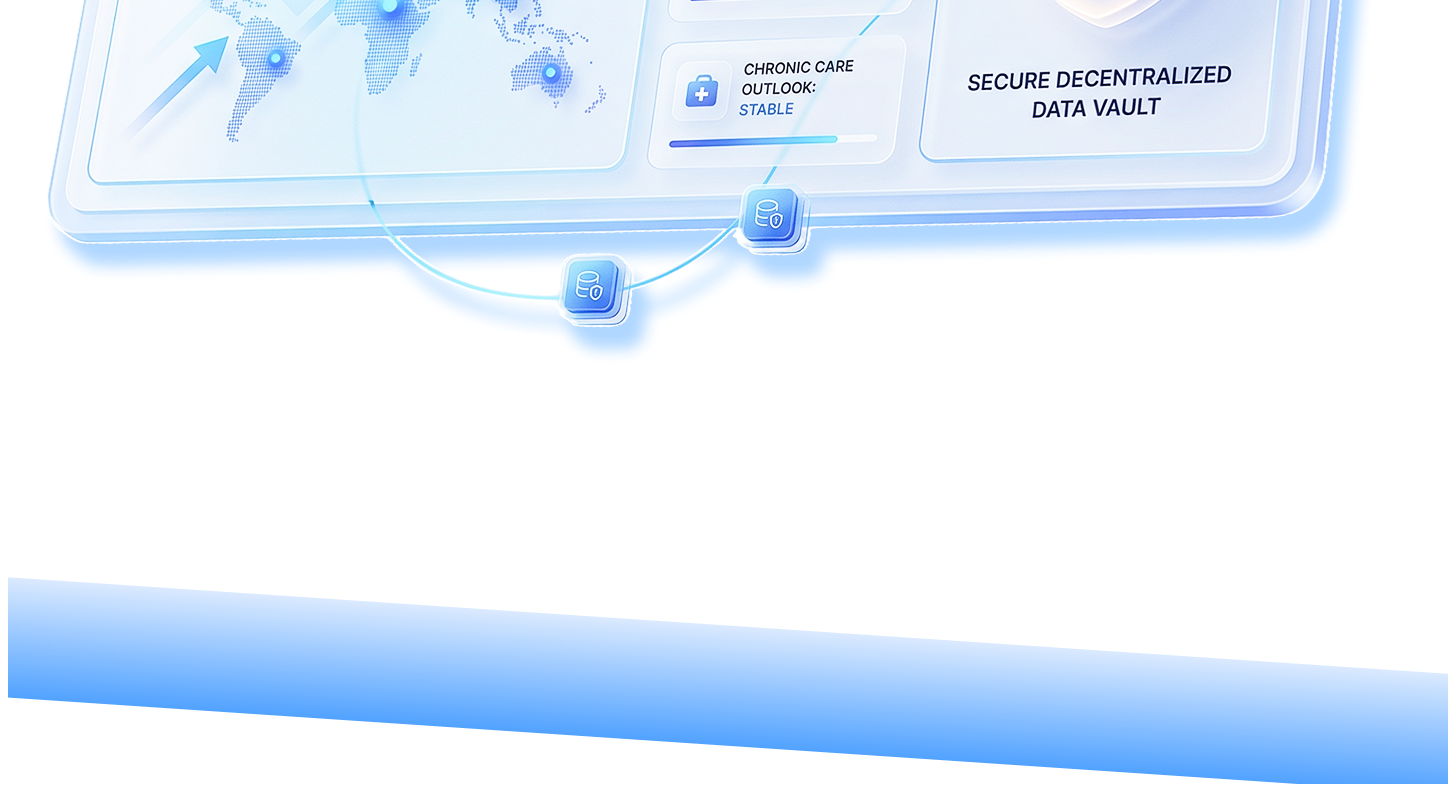
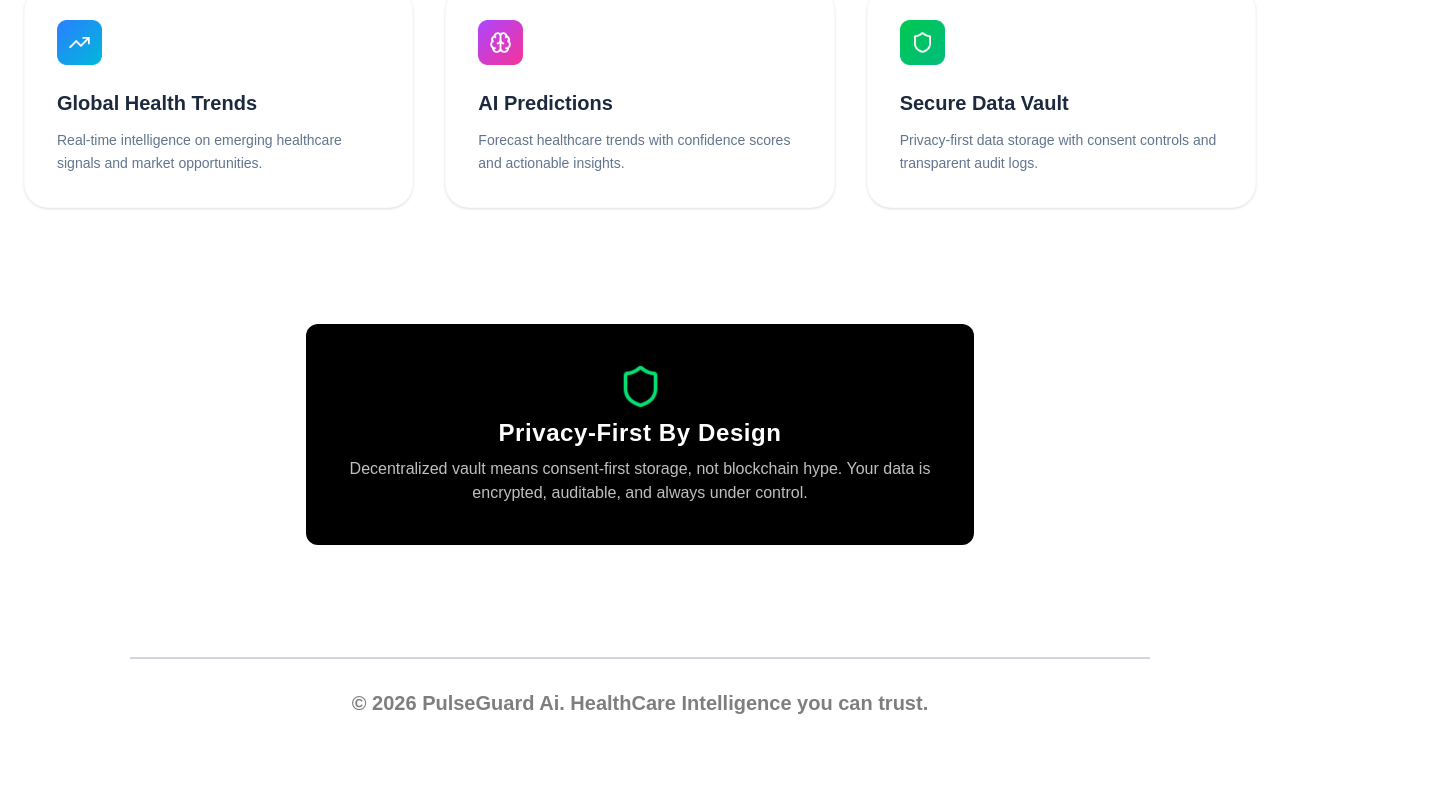
Before and after one commit to Djsteplion/PulseGuard_Ai, a Next.js app: page /landingpage in a window 1280 px wide. Shown: the part 1960-2746 px from the top of the page, 1448 px wide, since content can reach past the window. After the commit the page ends 2707 px from the top, so only its background shows below. Built offline with nearby package versions, Linux system fonts and the light colour scheme.

Commit message:
updated landingPage  & added login + signup pages

```diff
--- /dev/null
+++ b/components/RevealOnScroll.tsx
@@ -0,0 +1,48 @@
+"use client";
+import { useEffect, useRef, useState, ReactNode } from "react";
+
+interface RevealProps {
+  children: ReactNode;
+  threshold?: number; // How much of the element is visible (0.1 to 1.0)
+}
+
+const RevealOnScroll = ({ children, threshold = 0.2 }: RevealProps) => {
+  const [isVisible, setIsVisible] = useState(false);
+  const sectionRef = useRef<HTMLDivElement>(null);
+
+  useEffect(() => {
+    const observer = new IntersectionObserver(
+      ([entry]) => {
+        if (entry.isIntersecting) {
+          setIsVisible(true);
+          observer.unobserve(entry.target); // Stop watching once it's visible
+        }
+      },
+      {
+        threshold: threshold,
+        rootMargin: "0px 0px -50px 0px" // Triggers slightly before it hits the view
+      }
+    );
+
+    if (sectionRef.current) {
+      observer.observe(sectionRef.current);
+    }
+
+    return () => observer.disconnect();
+  }, [threshold]);
+
+  return (
+    <div
+      ref={sectionRef}
+      className={`transition-all duration-1000 ease-out ${
+        isVisible
+          ? "opacity-100 translate-y-0"
+          : "opacity-0 translate-y-10"
+      }`}
+    >
+      {children}
+    </div>
+  );
+};
+
+export default RevealOnScroll;
--- /dev/null
+++ b/components/authentication/loginandsignup.tsx
@@ -0,0 +1,110 @@
+"use client";
+import { useState } from 'react';
+// Added Mail and User icons
+import { Lock, Mail, User } from 'lucide-react';
+import Image from 'next/image';
+import logo1 from '../../public/logo1.png';
+import logo2b from '../../public/PulseGuard AI.png';
+
+const LoginAndSignup = () => {
+  const [fullname, setFullName] = useState('');
+  const [cpassword, setCpassword] = useState('');
+  const [password, setPassword] = useState('');
+  const [email, setEmail] = useState('');
+  const [isLoginForm, setIsLoginForm] = useState(true);
+
+  return (
+    <section className='flex flex-col items-center justify-center pt-[5%]'>
+      <div className='mb-3 flex flex-row items-center justify-center gap-1 mt-10'>
+        <Image src={logo1} alt='PulseGuard Ai logo' height={20} width={20} />
+        <Image src={logo2b} alt='PulseGuard Ai logo' height={20} width={190} />
+      </div>
+
+      <div className='w-80 bg-white p-6 rounded-2xl border border-slate-200 shadow-xl space-y-4 md:w-100'>
+        {/* Toggle Header */}
+        <div className='flex items-center justify-center bg-gray-100 p-1 rounded-lg'>
+          <div
+            className={`text-sm w-full flex items-center justify-center py-2 rounded-lg cursor-pointer transition-all ${isLoginForm ? 'bg-white text-black font-semibold shadow-sm' : 'text-gray-500'}`}
+            onClick={() => setIsLoginForm(true)}
+          >
+            Login
+          </div>
+          <div
+            className={`text-sm w-full flex items-center justify-center py-2 rounded-lg cursor-pointer transition-all ${!isLoginForm ? 'bg-white text-black font-semibold shadow-sm' : 'text-gray-500'}`}
+            onClick={() => setIsLoginForm(false)}
+          >
+            Sign Up
+          </div>
+        </div>
+
+        <form action="#" className='space-y-4'>
+          {!isLoginForm && (
+            <div className="flex flex-col gap-1">
+              <label className="text-black font-semibold text-[12px] opacity-85">Full Name</label>
+              <div className="relative flex items-center">
+                <User className="absolute left-3 text-gray-400" size={18} />
+                <input
+                  type="text" placeholder="Stephen Olayiwola" value={fullname}
+                  onChange={e => setFullName(e.target.value)}
+                  className="w-full pl-10 pr-3 py-2 border rounded-lg outline-none focus:ring-2 focus:ring-blue-500 text-black transition-all"
+                />
+              </div>
+            </div>
+          )}
+
+          <div className="flex flex-col gap-1">
+            <label className="text-black font-semibold text-[12px] opacity-85">Email Address</label>
+            <div className="relative flex items-center">
+              <Mail className="absolute left-3 text-gray-400" size={18} />
+              <input
+                type="email" placeholder="name123@gmail.com" value={email}
+                onChange={e => setEmail(e.target.value)}
+                className="w-full pl-10 pr-3 py-2 border rounded-lg outline-none focus:ring-2 focus:ring-blue-500 text-black transition-all"
+              />
+            </div>
+          </div>
+
+          <div className="flex flex-col gap-1">
+            <label className="text-black font-semibold text-[12px] opacity-85">Password</label>
+            <div className="relative flex items-center">
+              <Lock className="absolute left-3 text-gray-400" size={18} />
+              <input
+                type="password" placeholder="********" value={password}
+                onChange={e => setPassword(e.target.value)}
+                className="w-full pl-10 pr-3 py-2 border rounded-lg outline-none focus:ring-2 focus:ring-blue-500 text-black transition-all"
+              />
+            </div>
+          </div>
+
+          {!isLoginForm && (
+            <div className="flex flex-col gap-1">
+              <label className="text-black font-semibold text-[12px] opacity-85">Confirm Password</label>
+              <div className="relative flex items-center">
+                <Lock className="absolute left-3 text-gray-400" size={18} />
+                <input
+                  type="password" placeholder="********" value={cpassword}
+                  onChange={e => setCpassword(e.target.value)}
+                  className="w-full pl-10 pr-3 py-2 border rounded-lg outline-none focus:ring-2 focus:ring-blue-500 text-black transition-all"
+                />
+              </div>
+            </div>
+          )}
+
+          <button className="w-full bg-blue-600 text-white py-2.5 mt-2 rounded-lg font-medium hover:bg-blue-700 active:scale-[0.98] transition-all shadow-md">
+            {isLoginForm ? 'Login' : 'Create Account'}
+          </button>
+
+          {/* Bottom Footer */}
+          <div className="pt-4 border-t border-gray-100 flex flex-row items-center justify-center gap-2">
+            <Lock className="text-green-500" size={14}/>
+            <span className='text-[10px] text-gray-500 font-medium text-center'>
+              Encrypted authentication. Privacy-first by design
+            </span>
+          </div>
+        </form>
+      </div>
+    </section>
+  );
+};
+
+export default LoginAndSignup;
--- /dev/null
+++ b/components/landing_page/footer.tsx
@@ -0,0 +1,16 @@
+
+const Footer = () => {
+    const d = new Date();
+    const year = d.getFullYear();
+  return (
+    <div className="flex items-center justify-center flex-col mt-23">
+        <div className="w-70 h-0.5 bg-gray-300 mx-20 md:w-175 lg:w-255">
+        </div>
+        <div className="text-black opacity-50 font-semibold text-[11px] md:text-xl mt-7.5 mb-7.5">
+         &copy; {year} PulseGuard Ai. HealthCare Intelligence you can trust.
+        </div>
+    </div>
+  )
+}
+
+export default Footer
--- a/components/landing_page/hero.tsx
+++ b/components/landing_page/hero.tsx
@@ -1,28 +1,36 @@
 import Link from 'next/link';
 import Image from 'next/image';
-import arc from '../../public/Hero bg.png'
+// Tip: If these paths show red lines, try: import arc from '/Hero bg.png'
+import arc from '../../public/Hero bg.png';
 import heroIcon from '../../public/Frame 2.png';
 import border from '../../public/Brand section.png';
 
 const Hero = () => {
   return (
-    <section
-     className='relative w-full overflow-hidden
-      animate-slow-gradient
-      bg-[linear-gradient(-45deg,rgba(239,246,255,0.8),rgba(184,230,255,1),rgba(219,234,254,0.9))]
-      bg-size-[400%_400%]'
-    >
-      <div className="flex flex-col justify-center items-center px-6 md:px-5 ">
-          <h1 className='text-2xl text-center text-blue-600 font-bold leading-6 mt-8 md:mt-16 md:text-3xl md:leading-8 lg:leading-12 lg:text-5xl '>HealthCare Intelligence <br/> Powered By Ai</h1>
-          <p className="text-[10px] text-black font-semibold opacity-70 text-center mt-2  md:mt-3 md:text-[20px] md:leading-7 lg:text-2xl">
+    <section className='relative w-full overflow-hidden animate-slow-gradient bg-[linear-gradient(-45deg,rgba(239,246,255,0.8),rgba(184,230,255,1),rgba(219,234,254,0.9))] bg-size-[400%_400%]'>
+
+      {/* Increased z-index to ensure text is always on top */}
+      <div className="relative z-20 flex flex-col justify-center items-center px-6 md:px-5">
+          <h1 className='text-2xl text-center text-blue-600 font-bold leading-6 mt-8 md:mt-16 md:text-3xl md:leading-8 lg:leading-12 lg:text-5xl '>
+            HealthCare Intelligence <br/> Powered By Ai
+          </h1>
+          <p className="text-[10px] text-black font-semibold opacity-70 text-center mt-2 md:mt-3 md:text-[20px] md:leading-7 lg:text-2xl">
             Discover emerging health trends, forecast market opportunities, and <br className="hidden md:block"/>
             manage patient data with privacy-first security.
           </p>
-          <Link href='/' className='relative z-10 px-4 rounded-sm py-2 mt-3 text-[10px] text-white font-semibold md:text-2xl md:mt-7 bg-blue-500 md:px-6 md:py-3 md:rounded-lg  hover:bg-blue-700 hover:shadow-2xl transition-all'>
+
+          {/* Enhanced Button: Added active:scale for mobile feedback */}
+          <Link href='/'
+            className='relative z-30 px-4 rounded-sm py-2 mt-3 text-[10px] text-white font-semibold bg-blue-500 transition-all duration-200
+            hover:bg-blue-700 hover:shadow-xl
+            active:scale-95 active:bg-blue-800
+            md:text-2xl md:mt-7 md:px-6 md:py-3 md:rounded-lg'
+          >
             Get Started
           </Link>
       </div>
-      <div className='flex  flex-col justify-center items-center -mt-13 md:-mt-20 lg:-mt-50'>
+
+      <div className='flex flex-col justify-center items-center -z-10 -mt-13 md:-mt-20 lg:-mt-50'>
         <div className='relative w-full'>
             <Image
               src={arc}
@@ -34,20 +42,21 @@ const Hero = () => {
         <div className='absolute pt-36 md:pt-60 lg:pt-115'>
             <Image
               src={heroIcon}
-              alt='Hero Section Image'
+              alt='Hero Icon'
               className="w-auto h-auto lg:min-w-screen"
             />
         </div>
       </div>
+
       <div className='flex justify-center items-center'>
         <Image
           src={border}
-          alt='Hero Border Image'
+          alt='Hero Border'
           className="w-full h-auto"
         />
       </div>
     </section>
-  )
-}
+  );
+};
 
-export default Hero
+export default Hero;
--- a/components/landing_page/navbar.tsx
+++ b/components/landing_page/navbar.tsx
@@ -41,8 +41,8 @@ const NavBar = () => {
           }
       </div>
       <div className="flex flex-row items-center  gap-2 md:gap-3">
-        <Link href ='/' className="text-white text-[10px] bg-blue-500 px-2.5 py-1.5 rounded-sm md:px-4 md:py-2 lg:text-[18px]  hover:bg-blue-700 hover:shadow-2xl transition-all">Login</Link>
-        <Link href ="#about" className="text-white text-[10px] bg-blue-500 px-2.5 py-1.5 rounded-sm md:px-4 md:py-2 lg:text-[18px]  hover:bg-blue-700 hover:shadow-2xl transition-all">Sign Up</Link>
+        <Link href ='/authentication' className="text-white text-[10px] bg-blue-500 px-2.5 py-1.5 rounded-sm md:px-4 md:py-2 lg:text-[18px]  hover:bg-blue-700 hover:shadow-2xl active:scale-95 active:bg-blue-700 transition-all">Login</Link>
+        <Link href ="../../../pages/authentication/Authentication" className="text-white text-[10px] bg-blue-500 px-2.5 py-1.5 rounded-sm md:px-4 md:py-2 lg:text-[18px]  hover:bg-blue-700 hover:shadow-2xl active:scale-95 active:bg-blue-700 transition-all">Sign Up</Link>
       </div>
     </div>
   )
--- a/components/landing_page/privacyfirst.tsx
+++ b/components/landing_page/privacyfirst.tsx
@@ -3,11 +3,13 @@ import vault from '../../public/Icon (4).png'
 
 const PrivacyFirstByDesign = () => {
   return (
-   <div className='w-full flex items-center justify-center'>
+   <div className='w-full flex items-center justify-center mb-5'>
         <div className='bg-black flex max-w-fit  p-5 gap-2 flex-col items-center justify-center rounded-xl m-5 md:m-5 md:px-11 py-10'>
             <Image
                 src={vault}
                 alt='privacy-first icon'
+                width={45}
+                height={45}
             />
             <h1 className='text-white font-bold text-2xl md:tracking-wider lg:tracking-wide'>Privacy-First By Design</h1>
             <p className='text-center text-white opacity-75'>
--- a/components/landing_page/threepillars.tsx
+++ b/components/landing_page/threepillars.tsx
@@ -1,5 +1,5 @@
 
-
+import RevealOnScroll from '../../components/RevealOnScroll';
 import Image from 'next/image';
 import icon1 from '../../public/Container.png'
 import icon2 from '../../public/Container (1).png'
@@ -39,7 +39,10 @@ const ThreePillars = () => {
       {/* 2. The Grid */}
       <div className="grid grid-cols-1 md:grid-cols-3 gap-8">
         {pillars.map((pillar, index) => (
-          <div
+
+
+          <RevealOnScroll key={pillar.title} threshold={0.3}>
+             <div
             key={index}
             className="
               bg-white p-8 rounded-3xl shadow-sm border border-slate-100/50
@@ -51,8 +54,8 @@ const ThreePillars = () => {
               <Image
               src={pillar.iconType}
               alt='icon'
-              height={64}
-              width={64}
+              height={45}
+              width={45}
               />
             </div>
 
@@ -64,6 +67,7 @@ const ThreePillars = () => {
               {pillar.text}
             </p>
           </div>
+        </RevealOnScroll>
         ))}
       </div>
     </div>
--- /dev/null
+++ b/pages/_app.tsx
@@ -0,0 +1,8 @@
+// pages/_app.tsx
+import type { AppProps } from 'next/app';
+// This reaches out of /pages and into /app to grab the CSS
+import '../app/globals.css';
+
+export default function App({ Component, pageProps }: AppProps) {
+  return <Component {...pageProps} />;
+}
--- /dev/null
+++ b/pages/authentication.tsx
@@ -0,0 +1,11 @@
+import LoginAndSignup from '../components/authentication/loginandsignup';
+
+const Authentication = () => {
+  return (
+    <div className='bg-[linear-gradient(-45deg,rgba(239,246,255,0.8),rgba(184,230,255,1),rgba(200,230,255,1))] bg-[lenght-400%_400%] font-sans w-full h-full min-h-screen'>
+        <LoginAndSignup/>
+    </div>
+  )
+}
+
+export default Authentication
--- a/pages/landingpage.tsx
+++ b/pages/landingpage.tsx
@@ -3,15 +3,31 @@ import Hero from '../components/landing_page/hero'
 import Pillars from '../components/landing_page/pillars';
 import ThreePillars from '../components/landing_page/threepillars';
 import PrivacyFirstByDesign from '../components/landing_page/privacyfirst';
+import Footer from '../components/landing_page/footer';
+import RevealOnScroll from '../components/RevealOnScroll'; //important for the slide in animation
 
 const LandingPage = () => {
   return (
     <div className='w-full h-full'>
         <NavBar/>
+
+        {/* We usually don't wrap the Hero because it should be visible immediately */}
         <Hero/>
-        <Pillars/>
-        <ThreePillars/>
-        <PrivacyFirstByDesign/>
+
+        {/* These sections will  trigger when 20-30% visible */}
+        <RevealOnScroll threshold={0.2}>
+          <Pillars/>
+        </RevealOnScroll>
+
+        <RevealOnScroll threshold={0.25}>
+          <ThreePillars/>
+        </RevealOnScroll>
+
+        <RevealOnScroll threshold={0.3}>
+          <PrivacyFirstByDesign/>
+        </RevealOnScroll>
+
+        <Footer/>
     </div>
   )
 }
--- a/tailwind.config.ts
+++ b/tailwind.config.ts
@@ -2,9 +2,9 @@ import type { Config } from "tailwindcss";
 
 const config: Config = {
   content: [
-    "./src/pages/**/*.{js,ts,jsx,tsx,mdx}",
-    "./src/components/**/*.{js,ts,jsx,tsx,mdx}",
-    "./src/app/**/*.{js,ts,jsx,tsx,mdx}",
+   "./pages/**/*.{js,ts,jsx,tsx,mdx}",
+    "./components/**/*.{js,ts,jsx,tsx,mdx}",
+    "./app/**/*.{js,ts,jsx,tsx,mdx}",
   ],
   theme: {
     extend: {
```
Also changed, not shown: app/page.tsx (line endings or trailing spaces), public/PulseGuard AI.png (added).
